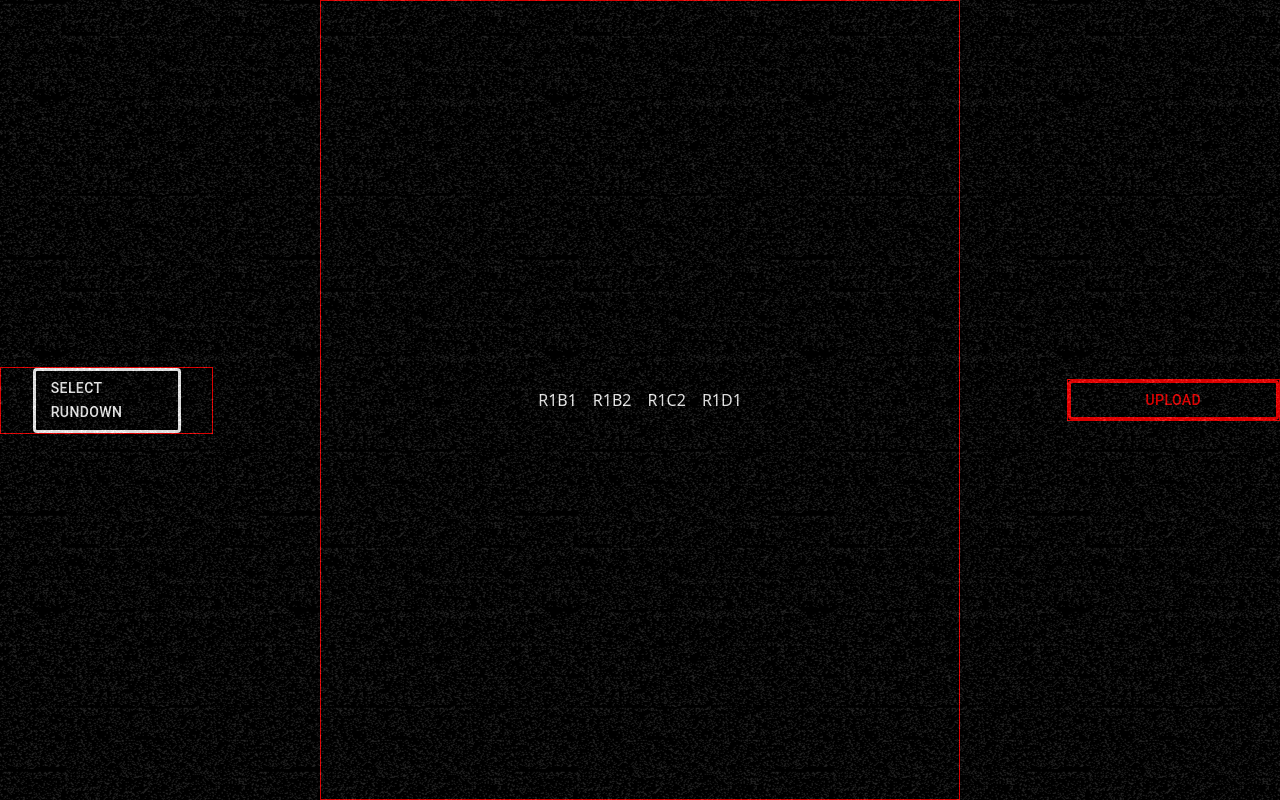
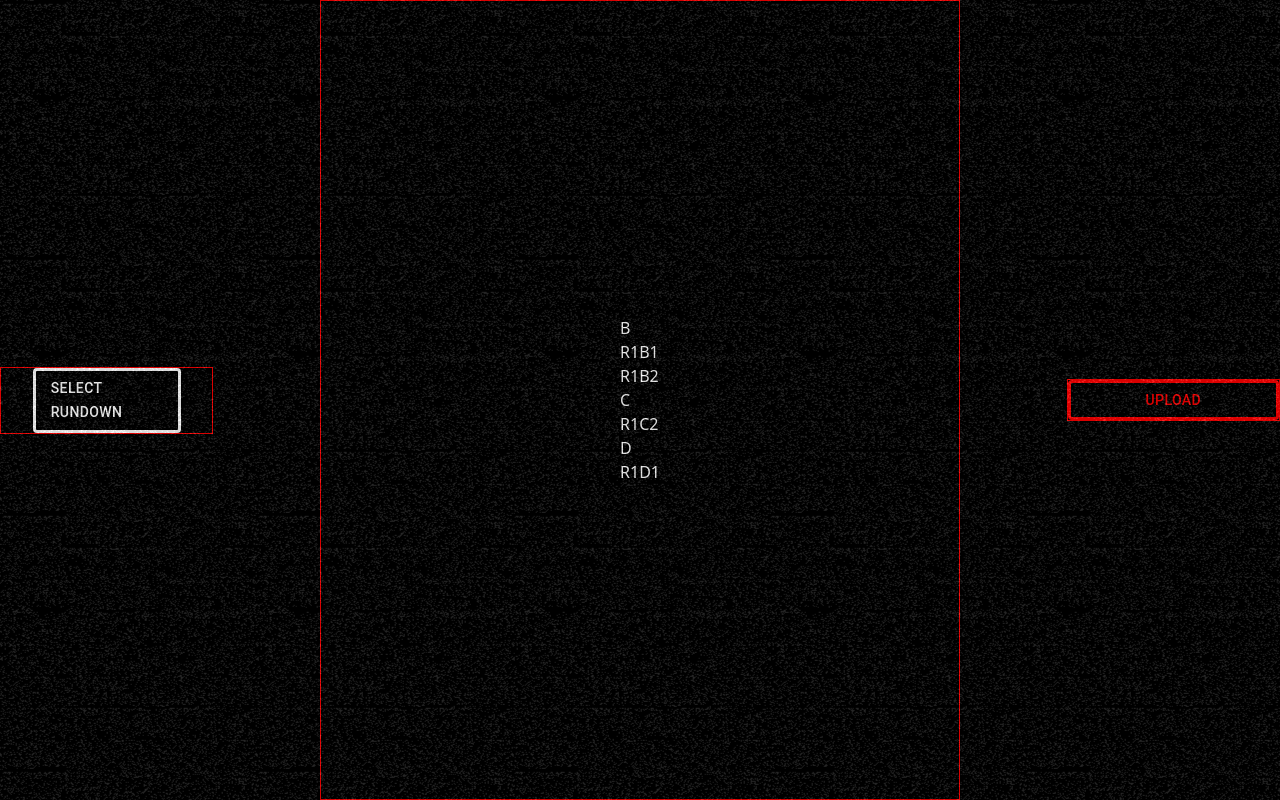
Before and after one commit to TheFox-cmd/GTFO_logTracker, a React (Vite) app in the folder logvisuals/: page / in a window 1280 px wide. Both pictures are taken after a click on the element 640 px from the left and 120 px from the top of the page. Shown: the top 800 px of the page. Built offline with nearby package versions, Linux system fonts and the light colour scheme; the HTML template or start-up script is replaced by a standard one.

Commit message:
Refactor Each Rundown Data

```diff
--- /dev/null
+++ b/logvisuals/src/components/Rundown.css
@@ -0,0 +1,164 @@
+@import url('https://fonts.googleapis.com/css?family=Poppins:400,500,600,700&display=swap');
+.content .text{
+  color: #fff;
+  font-weight: 700;
+  font-size: 25px;
+  padding: 20px;
+}
+
+.content .text::before,
+.content .text::after{
+  padding: 20px;
+  color: white;
+  content: attr(data-text);
+  position: absolute;
+  background: black;
+  overflow: hidden;
+  top: 0;
+  left: 0;
+  text-shadow: none;
+}
+
+.content .text::before{
+  left: 0.2vw;
+  text-shadow: -2px;
+  animation: glitch-1 1s infinite reverse;
+}
+
+.content .text::after{
+  left: -0.2vw;
+  text-shadow: -2px 0 blue;
+  animation: glitch-2 5s linear infinite reverse;
+}
+
+@keyframes glitch-1 {
+  0% {
+    clip: rect(15vh, auto, 11.5vh, 2vw);
+  }
+  5% {
+    clip: rect(2vh, auto, 8vh, 3vw);
+  }
+  10% {
+    clip: rect(4.5vh, auto, 5.5vh, 1vw);
+  }
+  15% {
+    clip: rect(10vh, auto, 6.5vh, 4vw);
+  }
+  20% {
+    clip: rect(15vh, auto, 4.5vh, 2.5vw);
+  }
+  25% {
+    clip: rect(3.5vh, auto, 1.5vh, 5vw);
+  }
+  30% {
+    clip: rect(14.5vh, auto, 8vh, 2vw);
+  }
+  35% {
+    clip: rect(8vh, auto, 12vh, 3.5vw);
+  }
+  40% {
+    clip: rect(6.5vh, auto, 14vh, 4vw);
+  }
+  45% {
+    clip: rect(3.5vh, auto, 9vh, 1.5vw);
+  }
+  50% {
+    clip: rect(2.5vh, auto, 7vh, 3vw);
+  }
+  55% {
+    clip: rect(7.5vh, auto, 6vh, 2.5vw);
+  }
+  60% {
+    clip: rect(1vh, auto, 12.5vh, 4vw);
+  }
+  65% {
+    clip: rect(8vh, auto, 13.5vh, 2vw);
+  }
+  70% {
+    clip: rect(12vh, auto, 1.5vh, 3vw);
+  }
+  75% {
+    clip: rect(2vh, auto, 8vh, 4vw);
+  }
+  80% {
+    clip: rect(7.5vh, auto, 4vh, 1vw);
+  }
+  85% {
+    clip: rect(14.5vh, auto, 8vh, 3vw);
+  }
+  90% {
+    clip: rect(4.5vh, auto, 14.5vh, 5vw);
+  }
+  95% {
+    clip: rect(8vh, auto, 11.5vh, 3vw);
+  }
+  100% {
+    clip: rect(1.5vh, auto, 11.5vh, 2vw);
+  }
+}
+
+@keyframes glitch-2 {
+  0% {
+    clip: rect(15vh, auto, 11.5vh, 2vw);
+  }
+  5% {
+    clip: rect(2vh, auto, 8vh, 3vw);
+  }
+  10% {
+    clip: rect(4.5vh, auto, 5.5vh, 1vw);
+  }
+  15% {
+    clip: rect(10vh, auto, 6.5vh, 4vw);
+  }
+  20% {
+    clip: rect(15vh, auto, 4.5vh, 2.5vw);
+  }
+  25% {
+    clip: rect(3.5vh, auto, 1.5vh, 5vw);
+  }
+  30% {
+    clip: rect(14.5vh, auto, 8vh, 2vw);
+  }
+  35% {
+    clip: rect(8vh, auto, 12vh, 3.5vw);
+  }
+  40% {
+    clip: rect(6.5vh, auto, 14vh, 4vw);
+  }
+  45% {
+    clip: rect(3.5vh, auto, 9vh, 1.5vw);
+  }
+  50% {
+    clip: rect(2.5vh, auto, 7vh, 3vw);
+  }
+  55% {
+    clip: rect(7.5vh, auto, 6vh, 2.5vw);
+  }
+  60% {
+    clip: rect(1vh, auto, 12.5vh, 4vw);
+  }
+  65% {
+    clip: rect(8vh, auto, 13.5vh, 2vw);
+  }
+  70% {
+    clip: rect(12vh, auto, 1.5vh, 3vw);
+  }
+  75% {
+    clip: rect(2vh, auto, 8vh, 4vw);
+  }
+  80% {
+    clip: rect(7.5vh, auto, 4vh, 1vw);
+  }
+  85% {
+    clip: rect(14.5vh, auto, 8vh, 3vw);
+  }
+  90% {
+    clip: rect(4.5vh, auto, 14.5vh, 5vw);
+  }
+  95% {
+    clip: rect(8vh, auto, 11.5vh, 3vw);
+  }
+  100% {
+    clip: rect(1.5vh, auto, 11.5vh, 2vw);
+  }
+}
--- a/logvisuals/src/components/Rundown.tsx
+++ b/logvisuals/src/components/Rundown.tsx
@@ -1,81 +1,75 @@
 import { useEffect, useState } from "react";
-import Log from "../types/log";
+import Log from "../types/Log";
+import "./Rundown.css";
+import Grid from "@mui/material/Grid2";
+import RundownGeneral from "./RundownTemplate/RundownGeneral";
+import useRundownLogs from "../hooks/useRundownLogs";
+import { Stack } from "@mui/material";
 interface RundownProps {
   currentRundown: number;
   logData: Log[];
 }
 
-type level = {
-  [expedition: string]: Log[];
-}
+const Rundown: React.FC<RundownProps> = ({ currentRundown, logData }) => {
+  const rundownLogs = useRundownLogs(currentRundown, logData);
 
-const Rundown: React.FC<RundownProps> = ({currentRundown, logData}) => {
-  const [rundownLogs, setRundownLogs] = useState<level>({});
-
-  const getLogsByPage = (pageNumber: Number) => {
-    const prefix = `R${pageNumber}`;
-    return logData.filter((log : Log) => log.expedition.startsWith(prefix));
-  };
-
-  useEffect(() => {
-    const rundownLogs = getLogsByPage(currentRundown);
-    let updatedLogs: { [key: string]: Log[] } = {};
-    let note = "";
-
-    rundownLogs.forEach((log) => {
-      switch (log.name) {
-        case "SK8-G25-G65":
-          note = "This log is in the original dimension";
-          break;
-        case "266-912-663":
-          note = "This log is in the giant dimension";
-          break;
-        case "226-CAQ-PLK":
-          note = "This log is in the charger dimension";
-          break;
-        case "7JH-02P-EWG":
-          note = "This log is in the fog dimension";
-          break;
-        case "FTJ-8GE-T1R":
-          note = "This log is in the original dimension";
-          break;
-        default:
-          note = "";
-      }
-
-      const detailedLog = { ...log, note };
-
-      if (!updatedLogs[log.expedition]) {
-        updatedLogs[log.expedition] = [detailedLog];
-      } else {
-        updatedLogs[log.expedition].push(detailedLog);
-      }
-    });
-
-    setRundownLogs(updatedLogs);
-  }, [currentRundown, logData]);
-
-
-  return <>
-    {
-      Object.keys(rundownLogs).map((expedition) => {
-        return (
-          <div key={expedition}>
-            <h2>{expedition}</h2>
-            {/* <ul>
-              {rundownLogs[expedition].map((log) => {
+  return (
+    <>
+      <Stack>
+        {Object.keys(rundownLogs).map((tier) => {
+          return (
+            <div key={tier}>
+              <h2>{tier}</h2>
+              {Object.keys(rundownLogs[tier]).map((level) => {
                 return (
-                  <li key={log.id}>
-                    {log.name} {log.zone}
-                  </li>
+                  <div key={level}>
+                    <h3>{level}</h3>
+                    {rundownLogs[tier][level].map((log) => {
+                      return (
+                        <div key={log.id} className="log">
+                          {}
+                        </div>
+                      );
+                    })}
+                  </div>
                 );
               })}
-            </ul> */}
-          </div>
-        );
-      })
-    }
-  </>;
+            </div>
+          );
+        })}
+      </Stack>
+    </>
+  );
 };
 
 export default Rundown;
+// {rundownLogs.map((log) => {
+//   return (
+//     <Grid
+//       container
+//       padding="0 20px"
+//       border="4px solid white"
+//       position="relative"
+//       className="content"
+//       key={log.expedition}
+//     >
+//       <Grid
+//         padding="0 20px"
+//         position="relative"
+//         className="text"
+//         data-text={log.expedition}
+//       >
+//         {log.expedition}
+//       </Grid>
+//       {/* <ul>
+//         {rundownLogs[expedition].map((log) => {
+//           return (
+//             <li key={log.id}>
+//               {log.name} {log.zone}
+//             </li>
+//           );
+//         })}
+//       </ul> */}
+//     </Grid>
+//   );
+// })}
--- /dev/null
+++ b/logvisuals/src/components/RundownTemplate/RundownGeneral.tsx
@@ -0,0 +1,41 @@
+import { useEffect } from "react";
+import RundownLogs from "../../types/RundownLogs";
+import Log from "../../types/Log";
+
+type Tier = {
+  [tier: string]: string[];
+};
+
+interface RundownGeneralProps {
+  currentLogs: Log[];
+}
+
+const RundownGeneral: React.FC<RundownGeneralProps> = ({ currentLogs }) => {
+  let tier: Tier = {};
+
+  useEffect(() => {
+    currentLogs.map((log) => {
+      let levelTier = log.expedition[2];
+
+      if (tier[levelTier]) {
+        if (!tier[levelTier].includes(log.expedition)) {
+          tier[levelTier].push(log.expedition);
+        }
+      } else {
+        tier[levelTier] = [log.expedition];
+      }
+    });
+  }, []);
+
+  // console.log(tier)
+  // console.log(currentLogs);
+
+  return <>{Object.keys(tier).map((tier) => {
+    <div>{tier}</div>
+  })}</>;
+};
+
+export default RundownGeneral;
+
+// Tier : {String : String[]} ------- B : [R5B1, R5B2, R5B3, R5B4]
+// Logs : {String : Log[]} ------- R5B1 : [Log1, Log2, Log3, Log4]
--- a/logvisuals/src/hooks/useLogs.ts
+++ b/logvisuals/src/hooks/useLogs.ts
@@ -1,5 +1,5 @@
 import { useState, useEffect } from 'react';
-import Log from '../types/log';
+import Log from '../types/Log';
 
 const useLogs = () => {
 
--- /dev/null
+++ b/logvisuals/src/hooks/useRundownLogs.ts
@@ -0,0 +1,62 @@
+import Log from "../types/Log";
+import { useMemo } from "react";
+
+type Level = Record<string, Log[]>;
+type Tier = Record<string, Level>;
+// Tier = A: [{R5A1: [Log1, Log2], R5A2: [Log3, Log4]}]
+
+const useRundownLogs = (currentRundown: number, logData: Log[]) => {
+  function getCurrentRundownLogsData() {
+    // * Updated Each Log of the Rundown with a Note
+    const getLogsByPage = (pageNumber: Number) => {
+      const prefix: string = `R${pageNumber}`;
+      return logData.filter((log: Log) => log.expedition.startsWith(prefix));
+    };
+
+    const rundownLogs = getLogsByPage(currentRundown);
+    let note = "";
+    let tier: Tier = {};
+
+    rundownLogs.forEach((log: Log) => {
+      switch (log.name) {
+        case "SK8-G25-G65":
+          note = "This log is in the original dimension";
+          break;
+        case "266-912-663":
+          note = "This log is in the giant dimension";
+          break;
+        case "226-CAQ-PLK":
+          note = "This log is in the charger dimension";
+          break;
+        case "7JH-02P-EWG":
+          note = "This log is in the fog dimension";
+          break;
+        case "FTJ-8GE-T1R":
+          note = "This log is in the original dimension";
+          break;
+        default:
+          note = "";
+      }
+
+      const detailedLog = { ...log, note };
+      const difficulty = log.expedition[2];
+
+      if (tier[difficulty]) {
+        if (tier[difficulty] && tier[difficulty][log.expedition]) tier[difficulty][log.expedition].push(detailedLog);
+        else tier[difficulty][log.expedition] = [detailedLog];
+      } else tier[difficulty] = { [log.expedition]: [detailedLog] };
+    });
+
+    console.log(tier);
+
+    return tier;
+  }
+
+  const currentRundownLogs = useMemo<Tier>(() => {
+    return getCurrentRundownLogsData();
+  }, [currentRundown, logData]);
+
+  return currentRundownLogs;
+};
+
+export default useRundownLogs;
```
Also changed, not shown: logvisuals/src/components/GameMenu.tsx (+8 -6 lines), logvisuals/src/types/RundownLogs.ts (added, +7 -0 lines), logvisuals/src/components/RundownTemplate/RundownEight.tsx (added), logvisuals/src/components/RundownTemplate/RundownSeven.tsx (added), logvisuals/src/components/RundownTemplate/RundownSix.tsx (added).
